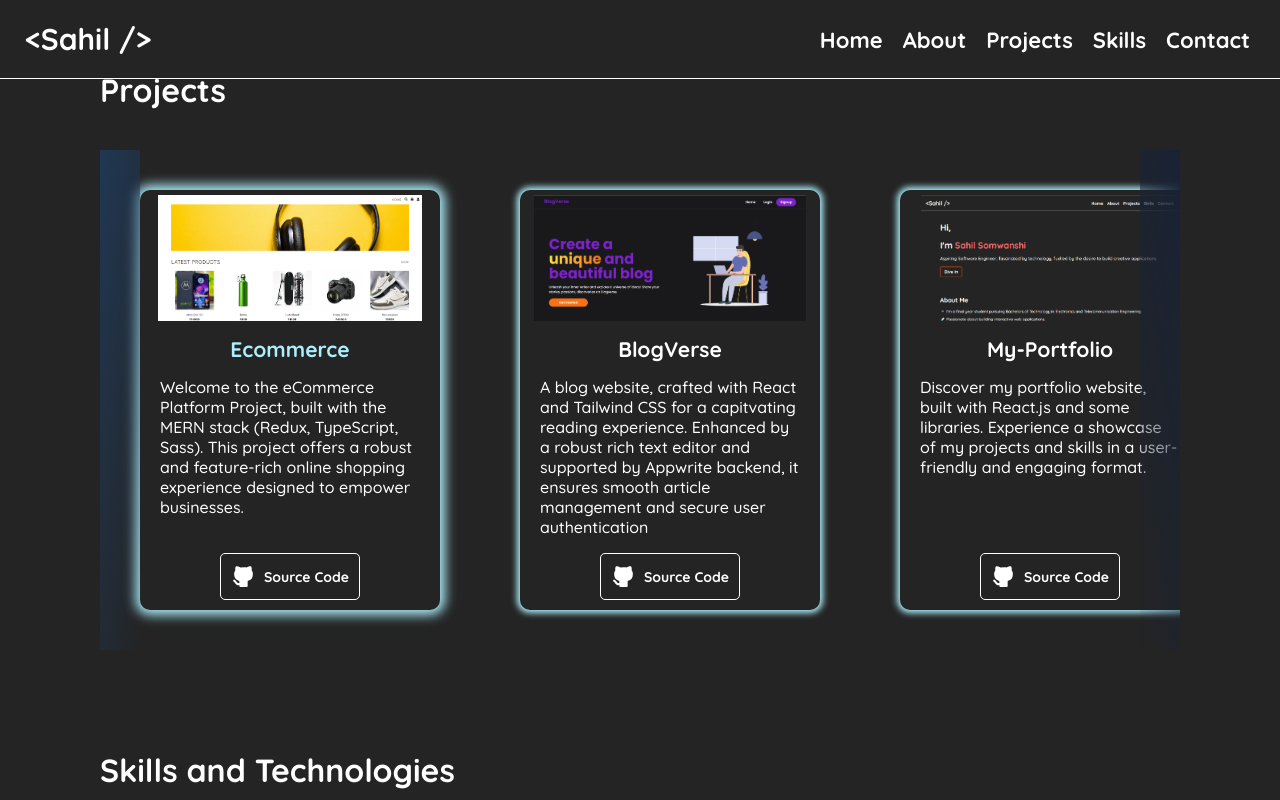
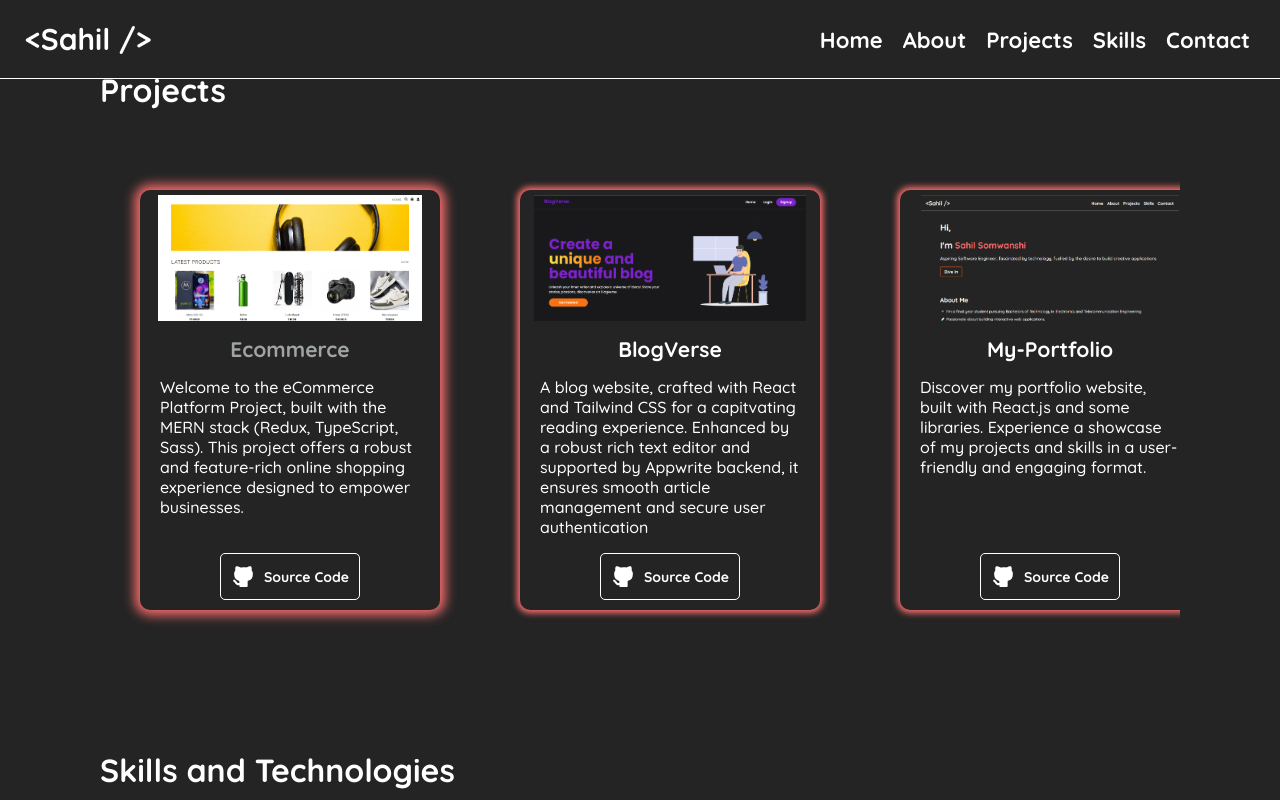
Before and after one commit to Sahilsom08/myPortfolio, a React (Vite) app: page / in a window 1280 px wide. In both pictures the pointer is over the element 290 px from the left and 1354 px from the top of the page. Shown: the part 954-1754 px from the top of the page. Built offline with nearby package versions, Linux system fonts and the light colour scheme; a web font is replaced by a local one.

Commit message:
change in colour

```diff
--- a/src/components/Project.css
+++ b/src/components/Project.css
@@ -1,5 +1,5 @@
-@media (min-width: 320px) and (max-width: 480px) {
-  body {
+/* @media (min-width: 320px) and (max-width: 480px) { */
+  /* body { */
     /* .project {
       margin: 20px 20px 80px;
     }
@@ -7,8 +7,8 @@
     .project--card--container {
       margin: 35px 0;
     } */
-  }
-}
+  /* } */
+/* } */
 .heading {
   margin: 0 100px;
   margin-bottom: 40px;
@@ -19,7 +19,7 @@
   display: flex;
   position: relative;
 }
-.project--card--container::before {
+/* .project--card--container::before {
   position: absolute;
   content: "";
   left: 0;
@@ -37,7 +37,7 @@
   height: 100%;
   width: 40px;
   background-image: linear-gradient(-98deg, #192336, transparent);
-}
+} */
 .project--card--container {
   padding: 0 40px;
   display: flex;
@@ -59,12 +59,12 @@
   align-items: center;
   border-radius: 10px;
   /* background-color: rgb(128, 127, 127); */
-  box-shadow: 0 0 6px 3px hsl(190, 91%, 83%);
+  box-shadow: 0 0 6px 3px #fe6e6e;
   font-family: "quicksand", sans-serif;
 }
 
 .cards:hover {
-  box-shadow: 0 0 12px 5px hsl(190, 91%, 83%);
+  box-shadow: 0 0 12px 5px #fe6e6e;
 }
 
 .project--image--container {
@@ -97,7 +97,7 @@
 }
 
 .cards:hover h3 {
-  color: hsl(190, 91%, 83%);
+  color: hsl(200, 2%, 64%);
 }
 
 .project--info p {
@@ -130,8 +130,8 @@
 
 .project--info--button button:hover {
   background-color: rgb(51, 50, 49);
-  border-color: hsl(190, 91%, 83%);
-  color: hsl(190, 91%, 83%);
+  border-color: #fe6e6e;
+  color: #fe6e6e;
   cursor: pointer;
 }
 
```
